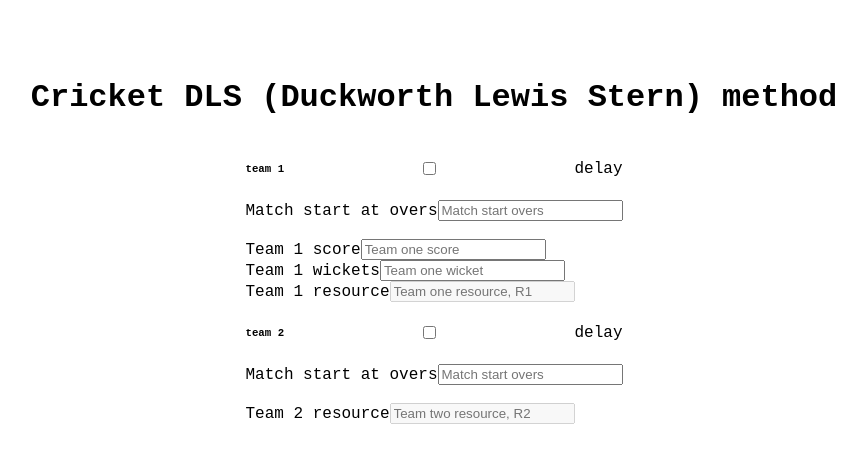
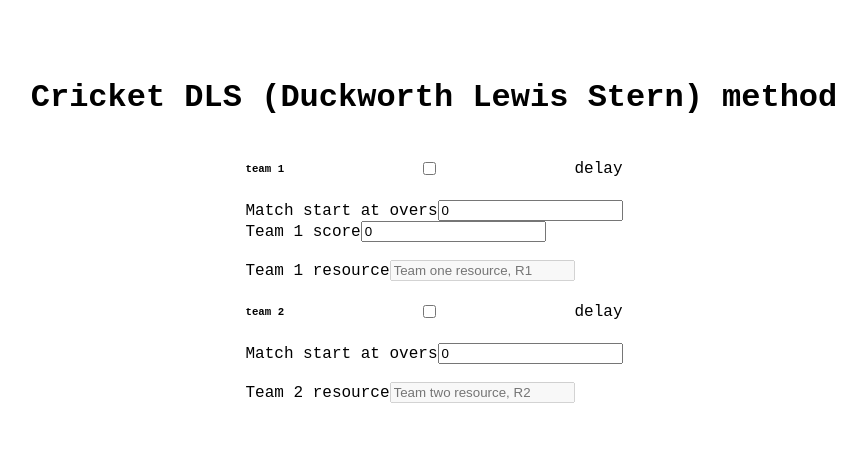
Before and after one commit to Miltonbhowmick/cricket-dls-method, a Nuxt app: page /test in a window 1280 px wide. Shown: the top 462 px of the page, without its empty margins (206-1072 px from the left). Built offline with nearby package versions, Linux system fonts and the light colour scheme.

Commit message:
Changed delay list. Wrong concept

```diff
--- a/pages/test.vue
+++ b/pages/test.vue
@@ -16,25 +16,39 @@
 				<div class="content">
 					<div>
 						<label for="overs">Match start at overs</label>
-						<input id="overs" placeholder="Match start overs" />
+						<input
+							id="overs"
+							placeholder="Match start overs"
+							v-model="teamOneStartOver"
+						/>
+					</div>
+					<div>
+						<label for="teamOneScore">Team 1 score</label>
+						<input
+							id="teamOneScore"
+							placeholder="Team one score"
+							v-model="teamOneScore"
+						/>
 					</div>
 
-					<div v-for="(item, index) in totalDelayTeamOne" :key="index">
-						<input placeholder="Cut and final over" />
+					<div v-for="(item, index) in teamOneDelayList" :key="index">
+						<input
+							placeholder="Cut and final over"
+							v-model="teamOneDelayList[index]"
+						/>
 						<input id="teamOneWickets" placeholder="Team one wicket" />
 					</div>
 					<br />
-					<button v-if="teamOneDelay === true" @click="totalDelayTeamOne += 1">
+					<button
+						v-if="teamOneDelay === true"
+						@click="increaseDelay((team = 1))"
+					>
 						v
 					</button>
-					<div>
-						<label for="teamOneScore">Team 1 score</label>
-						<input id="teamOneScore" placeholder="Team one score" />
-					</div>
-					<div>
+					<!-- <div>
 						<label for="teamOneWickets">Team 1 wickets</label>
 						<input id="teamOneWickets" placeholder="Team one wicket" />
-					</div>
+					</div> -->
 					<div>
 						<label for="teamOneResource">Team 1 resource</label>
 						<input
@@ -59,17 +73,21 @@
 				<div class="content">
 					<div>
 						<label for="overs">Match start at overs</label>
-						<input id="overs" placeholder="Match start overs" />
+						<input
+							id="overs"
+							placeholder="Match start overs"
+							v-model="teamTwoStartOver"
+						/>
 					</div>
 					<div class="content">
-						<div v-for="(item, index) in totalDelayTeamTwo" :key="index">
+						<div v-for="(item, index) in teamTwoDelayList" :key="index">
 							<input placeholder="Cut and final over" />
 							<input id="teamTwoWickets" placeholder="Team two wicket" />
 						</div>
 						<br />
 						<button
 							v-if="teamTwoDelay === true"
-							@click="totalDelayTeamTwo += 1"
+							@click="increaseDelay((team = 2))"
 						>
 							v
 						</button>
@@ -90,10 +108,32 @@
 
 <script setup>
 var teamOneDelay = ref(false);
+// var totalDelayTeamOne = ref(0);
+var teamOneDelayList = ref([]);
+var teamOneScore = ref(0);
+var teamOneStartOver = ref(0);
+
 var teamTwoDelay = ref(false);
+// var totalDelayTeamTwo = ref(0);
+var teamTwoDelayList = ref([]);
+var teamTwoScore = ref(0);
+var teamTwoStartOver = ref(0);
 
-var totalDelayTeamOne = ref(0);
-var totalDelayTeamTwo = ref(0);
+const increaseDelay = (team) => {
+	if (team === 1) {
+		let delayObj = {
+			finalOverKey: 0,
+			wicketsFallKey: 0,
+		};
+		teamOneDelayList.value.push(delayObj);
+	} else if (team === 2) {
+		let delayObj = {
+			finalOverKey: 0,
+			wicketsFallKey: 0,
+		};
+		teamTwoDelayList.value.push(delayObj);
+	}
+};
 
 watch(
 	() => teamOneDelay.value,
```
